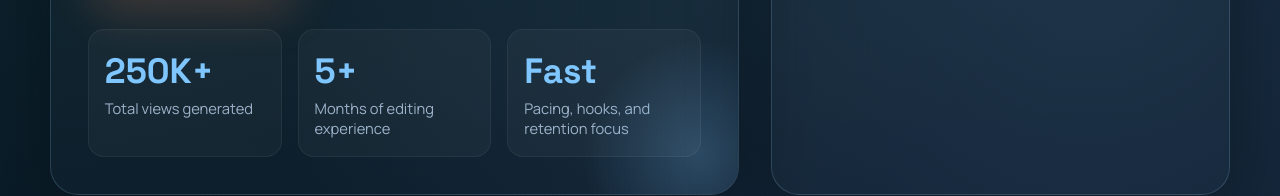
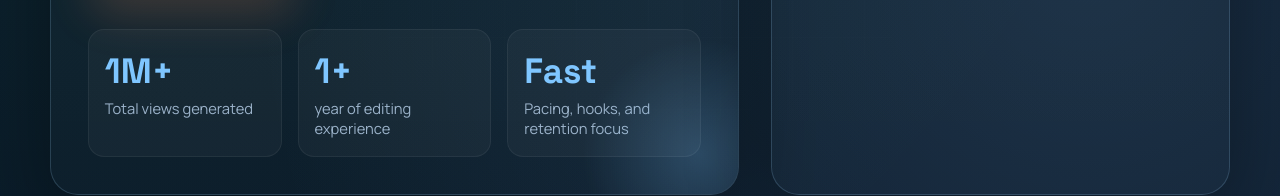
Before and after one commit to Vedshinde06/Video-editing-portfolio, a plain HTML site: page index.html in a window 1280 px wide. Shown: the part 683-879 px from the top of the page. Drawn offline with Linux system fonts and the light colour scheme.

Commit message:
Update stats in portfolio to reflect current achievements

```diff
--- a/index.html
+++ b/index.html
@@ -664,12 +664,12 @@
 
                     <div class="stats-grid" aria-label="Key stats">
                         <div class="stat">
-                            <strong>250K+</strong>
+                            <strong>1M+</strong>
                             <span>Total views generated</span>
                         </div>
                         <div class="stat">
-                            <strong>5+</strong>
-                            <span>Months of editing experience</span>
+                            <strong>1+</strong>
+                            <span>year of editing experience</span>
                         </div>
                         <div class="stat">
                             <strong>Fast</strong>
```
